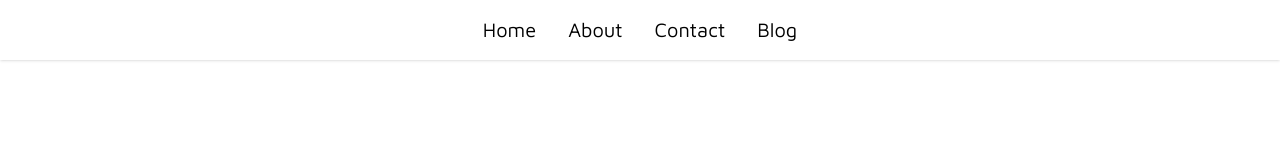
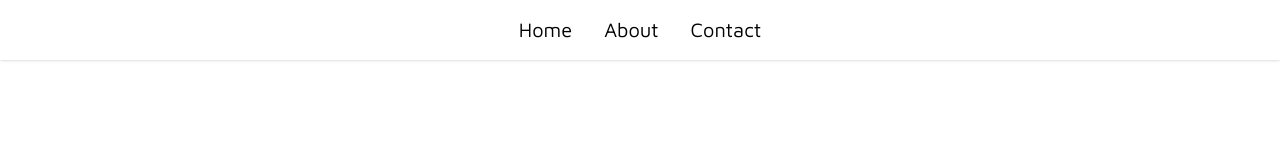
Before and after one commit to lagerfeuer/website, a Next.js app: page / in a window 1280 px wide. Shown: the top 154 px of the page. Built offline with nearby package versions, Linux system fonts and the light colour scheme; grey boxes are pictures that could not be loaded.

Commit message:
Change header navbar

```diff
--- a/components/header.jsx
+++ b/components/header.jsx
@@ -1,7 +1,10 @@
+// import { useState } from "react";
 import Link from "next/link";
 import { useRouter } from "next/router";
 
 export default function Header() {
+  // TODO: add hamburger menu on mobile view
+  // const [navbarOpen, setNavbarOpen] = useState(false);
   const { asPath } = useRouter();
   const PAGES = [
     {
@@ -20,11 +23,11 @@ export default function Header() {
       name: "Contact",
       href: "/contact",
     },
-    {
-      name: "Blog",
-      href: "/blog",
-      // href: "https://blog.deutz.dev",
-    },
+    // {
+    //   name: "Blog",
+    //   href: "/blog",
+    //   // href: "https://blog.deutz.dev",
+    // },
   ];
 
   return (
--- a/pages/index.jsx
+++ b/pages/index.jsx
@@ -6,7 +6,7 @@ function HomePage() {
       <div className="container my-24 px-6 mx-auto">
         <section className="mb-16 text-gray-800 text-center">
           <div className="grid md:grid-cols-1 gap-x-6 lg:gap-x-12">
-            <div className="mb-12 md:mb-0">
+            <div className="lg:mb-12">
               <div className="flex justify-center mb-6">
                 <img
                   src="https://mdbootstrap.com/img/Photos/Avatars/img%20(9).jpg"
```
